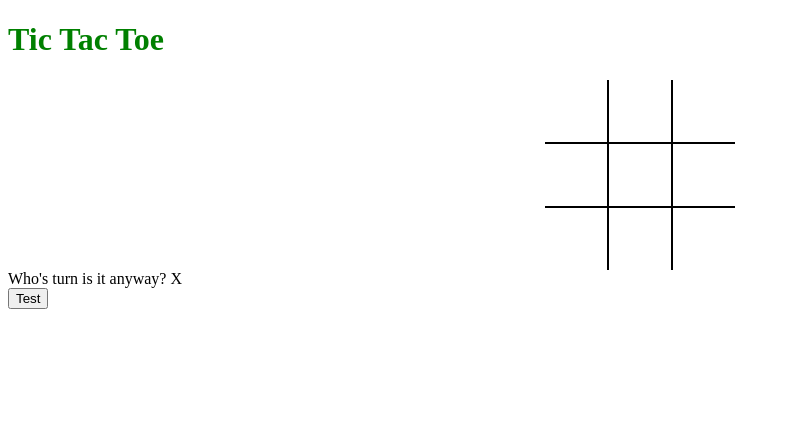
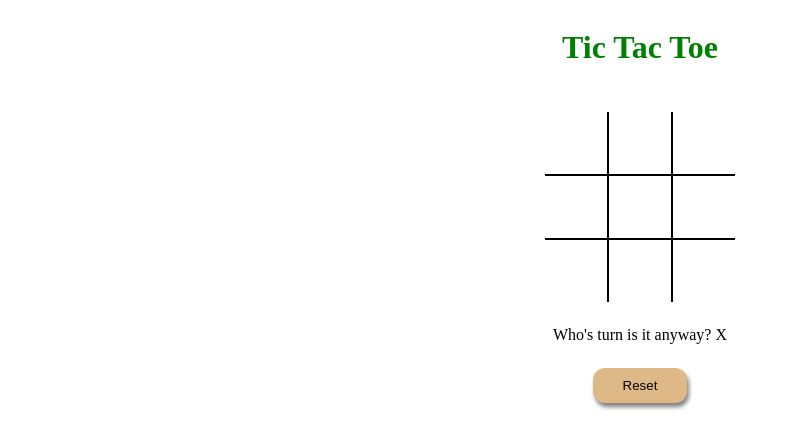
Before and after one commit to ccharlton2/odin-tic-tac-toe, a website: page index.html in a window 1280 px wide. Shown: the whole page, without its empty margins (0-790 px from the left). Drawn offline with Linux system fonts and the light colour scheme.

Commit message:
Allow game reset

```diff
--- a/app.js
+++ b/app.js
@@ -1,4 +1,4 @@
-const testButton = document.querySelector(".test-button");
+const resetButton = document.querySelector(".reset-button");
 
 const Player = (name, isHuman, token) => {
   const getName = () => name;
@@ -9,7 +9,7 @@ const Player = (name, isHuman, token) => {
 };
 
 const Game = (() => {
-  const gameBoard = [
+  let gameBoard = [
     ["", "", ""],
     ["", "", ""],
     ["", "", ""],
@@ -23,6 +23,7 @@ const Game = (() => {
     const render = () => {
       const boardContainer = document.querySelector(".board-container");
       boardContainer.textContent = "";
+
       const playerTurnDiv = document.querySelector(".current-turn");
       playerTurnDiv.textContent = `Who's turn is it anyway? ${getPlayerTurn().getToken()}`;
 
@@ -67,6 +68,22 @@ const Game = (() => {
     }
   };
 
+  const resetGame = function () {
+    gameBoard = [
+      ["", "", ""],
+      ["", "", ""],
+      ["", "", ""],
+    ];
+
+    controller.render();
+  };
+
+  resetButton.addEventListener("click", () => {
+    if (confirm("Are you sure you want to reset?")) {
+      resetGame();
+    }
+  });
+
   const getGameBoard = () => gameBoard;
 
   const getController = () => controller;
--- a/index.html
+++ b/index.html
@@ -15,6 +15,6 @@
 
     <div class="current-turn"></div>
 
-    <button class="test-button">Test</button>
+    <button class="reset-button">Reset</button>
   </body>
 </html>
--- a/style.css
+++ b/style.css
@@ -1,3 +1,10 @@
+body {
+  display: flex;
+  flex-direction: column;
+  align-items: center;
+  gap: 24px;
+}
+
 h1 {
   color: green;
 }
@@ -31,3 +38,11 @@ h1 {
   border-right: 2px solid black;
   border-left: 2px solid black;
 }
+
+.reset-button {
+  background-color: burlywood;
+  border-radius: 12px;
+  border: none;
+  box-shadow: grey 2px 4px 4px;
+  padding: 10px 30px;
+}
```
